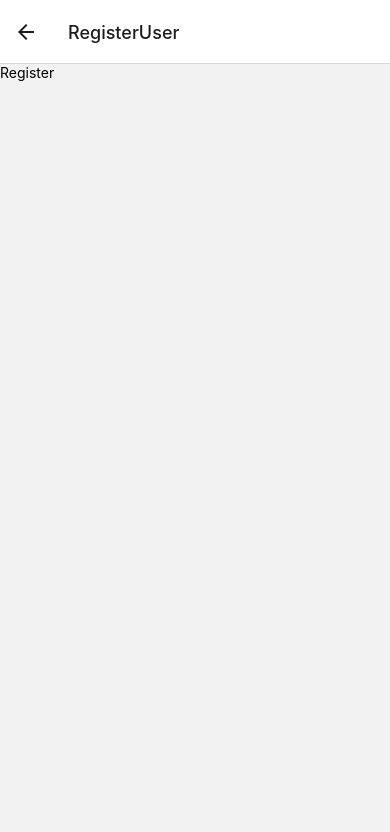
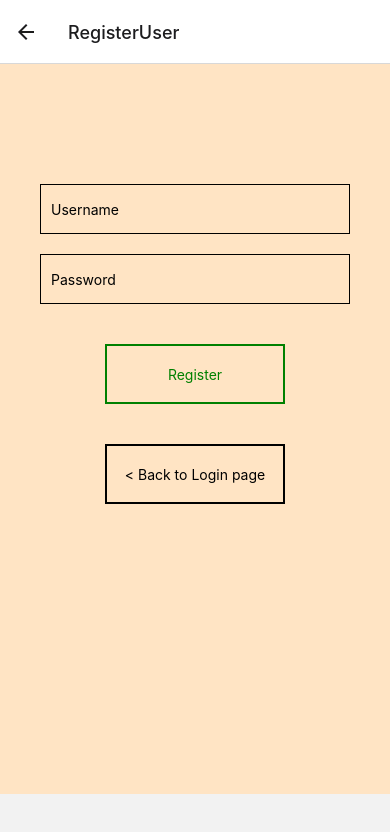
Before and after one commit to starleafer/ClassChat, a React Native app in the folder class-chat/: screen /RegisterUser in a window 390 px wide. Shown: the top 832 px of the page. Built offline with nearby package versions, Linux system fonts and the light colour scheme.

Commit message:
Added inputs, buttons & basic styling to Register

```diff
--- a/class-chat/components/screens/auth/Register.js
+++ b/class-chat/components/screens/auth/Register.js
@@ -1,14 +1,58 @@
-import { StyleSheet, Text, View } from 'react-native'
+import { StyleSheet, Text, TextInput, TouchableOpacity, View } from 'react-native'
 import React from 'react'
 
 const Register = () => {
   return (
-    <View>
-      <Text>Register</Text>
+    <View style={styles.container}>
+      <View style={styles.inputContainer}>
+        <TextInput
+          style={styles.inputs}
+          placeholder="Username"
+        />
+        <TextInput
+          style={styles.inputs}
+          placeholder="Password"
+        />
+      </View>
+      <View style={styles.buttonContainer}>
+        <TouchableOpacity style={[styles.buttons, { borderColor: 'green'}]}>
+          <Text style={{ color: 'green'}}>Register</Text>
+        </TouchableOpacity>
+        <TouchableOpacity style={styles.buttons}>
+          <Text>&lt; Back to Login page</Text>
+        </TouchableOpacity>
+      </View>
     </View>
   )
 }
 
 export default Register
 
-const styles = StyleSheet.create({})
+const styles = StyleSheet.create({
+  container: {
+    backgroundColor: 'bisque',
+    height: 730,
+  },
+  inputContainer: {
+    marginTop: 100,
+  },
+  buttonContainer: {
+    justifyContent: 'center',
+    alignItems: 'center',
+  },
+  inputs: {
+    height: 50,
+    borderWidth: 1,
+    marginTop: 20,
+    marginHorizontal: 40,
+    padding: 10,
+  },
+  buttons: {
+    marginTop: 40,
+    borderWidth: 2,
+    height: 60,
+    width: 180,
+    justifyContent: 'center',
+    alignItems: 'center',
+  },
+})
```
